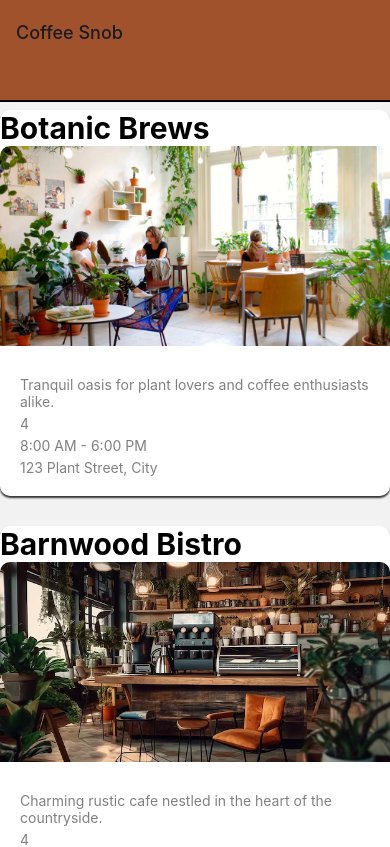
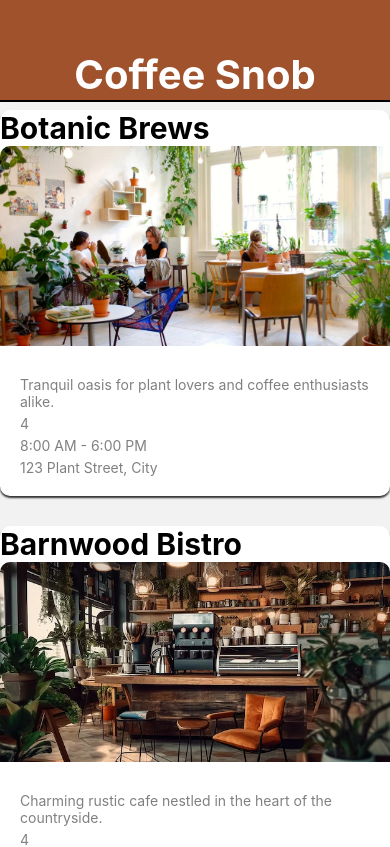
Before and after one commit to Timothy-itayi/Coffee-Snob, a React Native app in the folder coffee-snob-app/: screen / in a window 390 px wide. Shown: the top 847 px of the page. Built offline with nearby package versions, Linux system fonts and the light colour scheme.

Commit message:
Add scrolling Animation to header

```diff
--- a/coffee-snob-app/App.js
+++ b/coffee-snob-app/App.js
@@ -4,7 +4,7 @@ import React from 'react';
 import Home from './components/home';
 
 import { NavigationContainer } from '@react-navigation/native';
-import { createStackNavigator, HeaderTitle } from '@react-navigation/stack';
+import { createStackNavigator } from '@react-navigation/stack';
 
 
 const Stack = createStackNavigator();
@@ -18,7 +18,8 @@ export default function App() {
         component={Home}
         options={{
 
-          headerTransparent: true,
+          headerTransparent: false,
+          headerShown: false,
         }}
         />
       </Stack.Navigator>
--- a/coffee-snob-app/AppStyles.js
+++ b/coffee-snob-app/AppStyles.js
@@ -10,13 +10,15 @@ export default StyleSheet.create({
         backgroundColor: '#A0522D',
         height: 100,
         shadowColor: '#000',
-        shadowOffset: { width: 0, height: 2 }, // Fixed typo in 'width'
+        shadowOffset: { width: 0, height: 2 },
         elevation: 2,
     },
     headerTitle: {
         color: '#FFF',
         fontSize: 40,
-        fontWeight: 'bold'
+        fontWeight: 'bold',
+       textAlign: 'center',
+       padding: 50,
     },
 
     // CafeCard.js Styles
--- a/coffee-snob-app/components/cafeList.js
+++ b/coffee-snob-app/components/cafeList.js
@@ -17,7 +17,7 @@ const CafeList = ({ scrollY }) => {
           </View>
         )}
         contentContainerStyle={styles.listContent}
-        onscroll={Animated.event(
+        onScroll={Animated.event(
           [{ nativeEvent: { contentOffset: { y: scrollY}}}],
           { useNativeDriver: false }
         )}
--- a/coffee-snob-app/components/home.js
+++ b/coffee-snob-app/components/home.js
@@ -7,6 +7,7 @@ import HeaderTitle from './HeaderTitle';
 
 export default function Home() {
     const scrollY = useRef(new Animated.Value(0)).current;
+    const diffClamp = Animated.diffClamp(scrollY, 0 , 50);
 
     const headerHeight = scrollY.interpolate({
       inputRange: [0, 50],
@@ -14,10 +15,16 @@ export default function Home() {
       extrapolate: 'clamp',
     });
 
+    const headerOpacity = diffClamp.interpolate({
+        inputRange:[0 , 50],
+        outputRange: [1, 0],
+        extrapolate: 'clamp',
+    });
+
     return (
         <>
-        <Animated.View style={[styles.header, { height: headerHeight }]}>
-          <HeaderTitle style={styles.headerTitle}></HeaderTitle>
+        <Animated.View style={[styles.header, { height: headerHeight, opacity: headerOpacity }]}>
+          <HeaderTitle style={styles.headerTitle}>Coffee Snob</HeaderTitle>
         </Animated.View>
         <CafeList scrollY={scrollY} />
       </>
```
